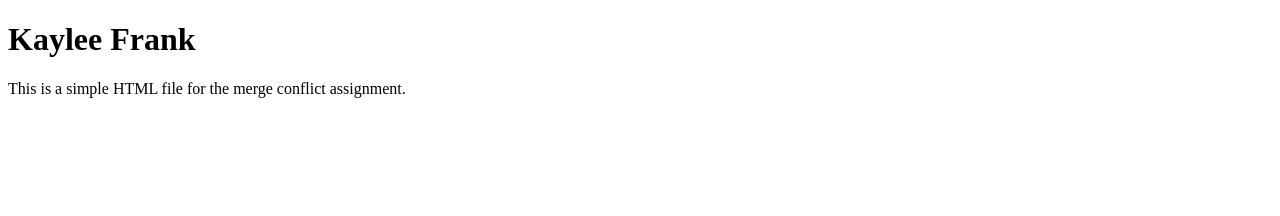
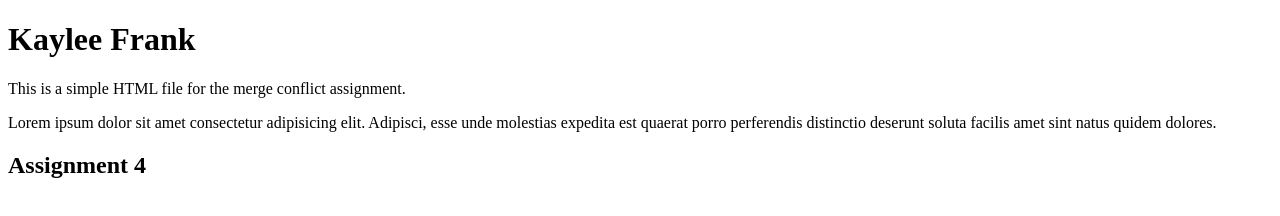
Before and after one commit to appanmomo/kaylee-frank-assignment-4, a plain HTML site: page index.html in a window 1280 px wide. Drawn offline with Linux system fonts and the light colour scheme.

Commit message:
:sparkles: added header

```diff
--- a/index.html
+++ b/index.html
@@ -8,5 +8,7 @@
 <body>
     <h1>Kaylee Frank</h1>
     <p>This is a simple HTML file for the merge conflict assignment.</p>
+    <p>Lorem ipsum dolor sit amet consectetur adipisicing elit. Adipisci, esse unde molestias expedita est quaerat porro perferendis distinctio deserunt soluta facilis amet sint natus quidem dolores.</p>
+    <h2>Assignment 4</h2>
 </body>
 </html>
```
